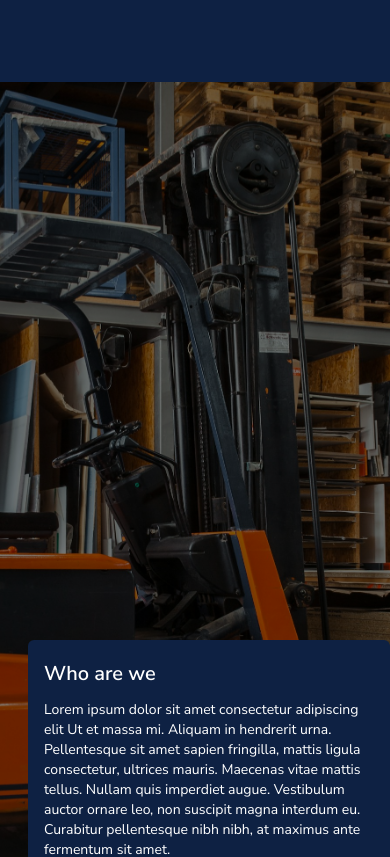
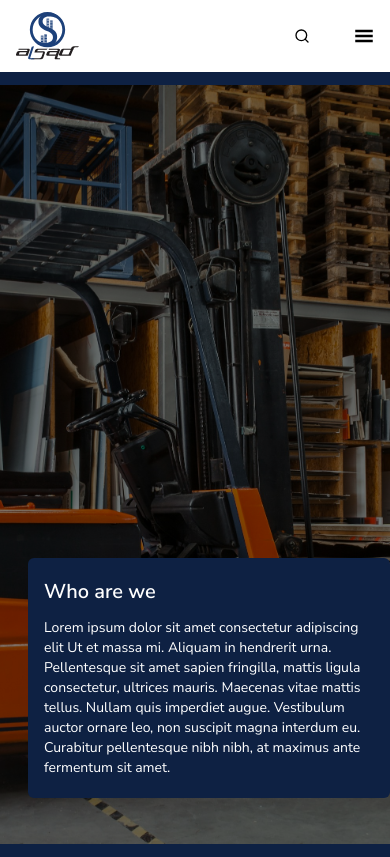
Before and after one commit to techbyhemant/ai-sad, a Next.js app: page /about-us in a window 390 px wide. Shown: the top 857 px of the page. Built offline with nearby package versions, Linux system fonts and the light colour scheme.

Commit message:
added missing components

```diff
--- a/app/Header/index.jsx
+++ b/app/Header/index.jsx
@@ -1,10 +1,13 @@
+'use client';
+
 import Image from 'next/image';
-import React from 'react';
+import React, { useState } from 'react';
 import logoDark from '../../public/assets/logo-dark.svg';
 import logoLight from '../../public/assets/logo-light.svg';
 import { SearchIcon } from 'lucide-react';
 import { Button } from '@/components/ui/button';
 import Link from 'next/link';
+import { GiHamburgerMenu } from 'react-icons/gi';
 
 export const NAV_ITEMS = [
 	{ name: 'Home', path: '/' },
@@ -14,29 +17,62 @@ export const NAV_ITEMS = [
 	{ name: 'Contact us', path: '/contact-us' },
 ];
 
-const Header = ({ isWhite }) => {
+const Header = ({ isDarkBackground }) => {
+	const [expand, setExpand] = useState(false);
+	const isDesktop = typeof window !== 'undefined' && window.innerWidth >= 640;
+	const useLightLogo = isDesktop ? isDarkBackground : false;
+	const textColor = useLightLogo ? 'text-white' : 'text-black';
+
+	const toggleMenu = () => setExpand((prev) => !prev);
+
 	return (
-		<header className="flex justify-between max-w-full mx-auto items-center pl-16 pr-6">
+		<header
+			className={`${
+				isDesktop && isDarkBackground ? 'bg-transparent' : 'bg-white'
+			} px-4 py-3 sm:pl-16 sm:pr-6 flex flex-col flex-1 h-full`}
+		>
+			<div className="flex justify-between max-w-full items-center">
 				<Image
-				src={isWhite ? logoLight : logoDark}
+					src={useLightLogo ? logoLight : logoDark}
 					alt="Logo"
-				width="63"
-				height="47.25"
+					width={63}
+					height={47.25}
 				/>
 				<nav
-				className={`${
-					isWhite ? 'text-white' : 'text-[#1e1e1e]'
-				} font-secondary font-medium text-[18px] hidden sm:flex gap-10 items-center`}
+					className={`
+						${textColor}
+					} font-secondary font-medium text-[18px] flex gap-10 items-center`}
+				>
+					<div className="hidden sm:flex gap-10">
+						{NAV_ITEMS.map((item, idx) => (
+							<Link href={item?.path} key={idx}>
+								{item.name}
+							</Link>
+						))}
+					</div>
+					<Button variant="ghost" size="icon" className="size-6">
+						<SearchIcon />
+					</Button>
+					<GiHamburgerMenu
+						size={20}
+						className="text-black sm:hidden"
+						onClick={toggleMenu}
+					/>
+				</nav>
+			</div>
+			{!isDesktop && (
+				<div
+					className={`text-primary text-lg font-medium ${
+						expand ? 'flex' : 'hidden'
+					} flex flex-col items-end gap-3 transition-all ease-in pt-4`}
 				>
 					{NAV_ITEMS.map((item, idx) => (
 						<Link href={item?.path} key={idx}>
 							{item.name}
 						</Link>
 					))}
-				<Button variant="ghost" size="icon" className="size-6">
-					<SearchIcon />
-				</Button>
-			</nav>
+				</div>
+			)}
 		</header>
 	);
 };
--- a/app/about-us/components/BrandTimeline.jsx
+++ b/app/about-us/components/BrandTimeline.jsx
@@ -187,7 +187,6 @@ const BrandTimeline = () => {
 				start: '-=82 top',
 				end: '+=200',
 				pin: true,
-				markers: true,
 				onEnter: activateWheelListener,
 				onLeave: deactivateWheelListener,
 				onLeaveBack: deactivateWheelListener,
--- a/app/about-us/components/Hero.jsx
+++ b/app/about-us/components/Hero.jsx
@@ -6,12 +6,22 @@ import logo from '../../../public/assets/logo-light.svg';
 
 import gsap from 'gsap';
 import { useGSAP } from '@gsap/react';
+import ScrollTrigger from 'gsap/ScrollTrigger';
+import { useRef } from 'react';
 
-gsap.registerPlugin(useGSAP);
+gsap.registerPlugin(useGSAP, ScrollTrigger);
 
 const Hero = () => {
-	useGSAP(() => {
-		const tl = gsap.timeline();
+	const sectionRef = useRef(null);
+	useGSAP(
+		() => {
+			const tl = gsap.timeline({
+				scrollTrigger: {
+					trigger: sectionRef.current,
+					start: 'top 80%', // when the top of the section is 80% from the viewport top
+					once: true, // animation runs only once
+				},
+			});
 
 			tl.to('#logo', {
 				scale: 10,
@@ -28,10 +38,15 @@ const Hero = () => {
 					duration: 0.8,
 				}
 			);
-	});
+		},
+		{ scope: sectionRef }
+	);
 
 	return (
-		<div className="flex flex-col justify-center items-center h-screen w-full relative">
+		<div
+			ref={sectionRef}
+			className="flex flex-col justify-center items-center h-[calc(100vh-85px)] w-full relative"
+		>
 			<Image
 				src={aboutUsImg}
 				alt="about us"
--- a/app/about-us/layout.js
+++ b/app/about-us/layout.js
@@ -5,10 +5,10 @@ import Footer from '../Footer';
 const Layout = ({ children }) => {
 	return (
 		<>
-			<div className="h-[82px] w-full bg-background backdrop-blur-md py-4 items-center fixed top-0 z-[100] hidden sm:block">
-				<Header isWhite />
+			<div className="h-max sm:h-[85px] w-full bg-white sm:bg-background backdrop-blur-md flex items-center fixed top-0 z-[100]">
+				<Header isDarkBackground={true} />
 			</div>
-			<main style={{ paddingTop: '82px' }}>{children}</main>
+			<main className="mt-[85px]">{children}</main>
 			<div className="py-10 px-4">
 				<Footer />
 			</div>
--- a/app/page.js
+++ b/app/page.js
@@ -22,10 +22,10 @@ export default function Home() {
 		<>
 			{!mounted ? (
 				<>
-					<div className="h-[85px] w-full bg-light-blue sm:bg-white backdrop-blur-md py-4 items-center fixed top-0 z-[100] hidden sm:block">
+					<div className="h-max sm:h-[85px] w-full bg-white  backdrop-blur-md flex items-center fixed top-0 z-[100]">
 						<Header />
 					</div>
-					<main className="flex flex-col flex-1 justify-start items-center relative min-h-screen mt-0 sm:mt-[85px] overflow-x-hidden">
+					<main className="flex flex-col flex-1 justify-start items-center relative min-h-screen mt-[75px] sm:mt-[85px] overflow-x-hidden">
 						<div className="w-full mx-auto h-full">
 							<Categories />
 							<Products />
```
Lines whose indentation alone changed are shown as unchanged.
